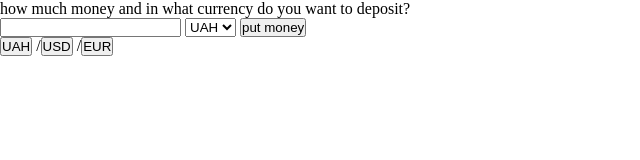
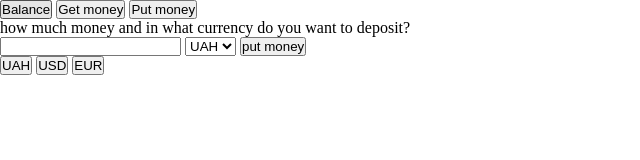
Before and after one commit to DmitryStetsenko/f21-js-command, a plain HTML site: page index.html in a window 1280 px wide. Shown: the whole page, without its empty margins (0-640 px from the left). Drawn offline with Linux system fonts and the light colour scheme.

Commit message:
start create menu

```diff
--- a/index.html
+++ b/index.html
@@ -8,8 +8,13 @@
     <title>Document</title>
 </head>
 <body>
+    <div class="menu">
+        <button class="menu-item">Balance</button>
+        <button class="menu-item">Get money</button>
+        <button class="menu-item">Put money</button>
+    </div>
 
-
+    <main class="main">
         <div class="put-money-block">
             <p>how much money and in what currency do you want to deposit?</p>
             <input type="number" class="deposite">
@@ -24,9 +29,12 @@
 
         <div class="choseCurr">
             <button href="" class="UAH">UAH</button>
-        /<button href="" class="USD">USD</button>
-        /<button href="" class="EUR">EUR</button>
+            <button href="" class="USD">USD</button>
+            <button href="" class="EUR">EUR</button>
         </div>
+    </main>
+
+
 
 <script src="js/script.js"></script>
 </body>
```
Lines whose indentation alone changed are shown as unchanged.
